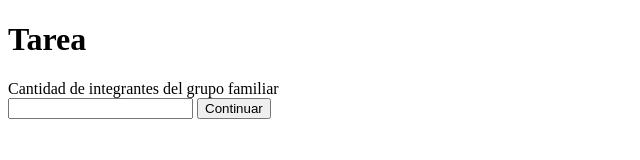
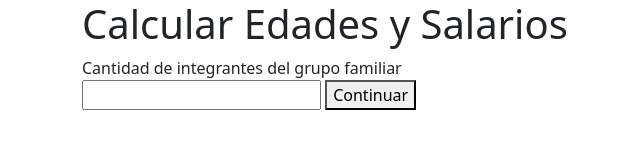
Before and after one commit to mathiasur/form-edades-salarios, a website: page index.html in a window 1280 px wide. Shown: the whole page, without its empty margins (0-640 px from the left). Drawn offline with nearby package versions, Linux system fonts and the light colour scheme.

Commit message:
Cambios en index.html
Se cambio h1 y nombre del script js

```diff
--- a/index.html
+++ b/index.html
@@ -5,6 +5,7 @@
     <meta http-equiv="X-UA-Compatible" content="IE=edge">
     <meta name="viewport" content="width=device-width, initial-scale=1.0">
     <title>Event Listeners</title>
+    <link rel="stylesheet" href="node_modules/bootstrap/dist/css/bootstrap.min.css">
     <style>
         #frm-integrantes input, label{
             display: block;
@@ -16,7 +17,7 @@
 
     <div class="container">
 
-        <h1>Tarea</h1>
+        <h1>Calcular Edades y Salarios</h1>
 
         <form id="frm-hogar">
             <label for="cantidad-integrantes">Cantidad de integrantes del grupo familiar</label>
@@ -37,6 +38,6 @@
 
 
 
-    <script src="event-listeners.js"></script>
+    <script src="edades-salarios.js"></script>
 </body>
 </html>
```
